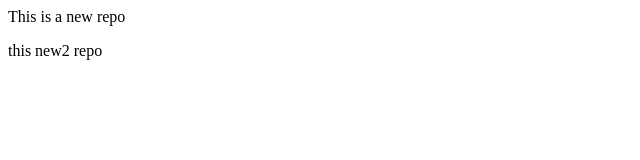
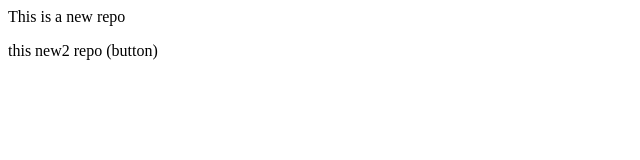
Before and after one commit to AtulSaxena26/Local-Repo, a plain HTML site: page index.html in a window 1280 px wide. Shown: the full height of the page, 0-640 px from the left. Drawn offline with Linux system fonts and the light colour scheme.

```diff
--- a/index.html
+++ b/index.html
@@ -1,2 +1,2 @@
 <p>This is a new repo</p>
-<p>this new2 repo</p>
+<p>this new2 repo (button)</p>
```
